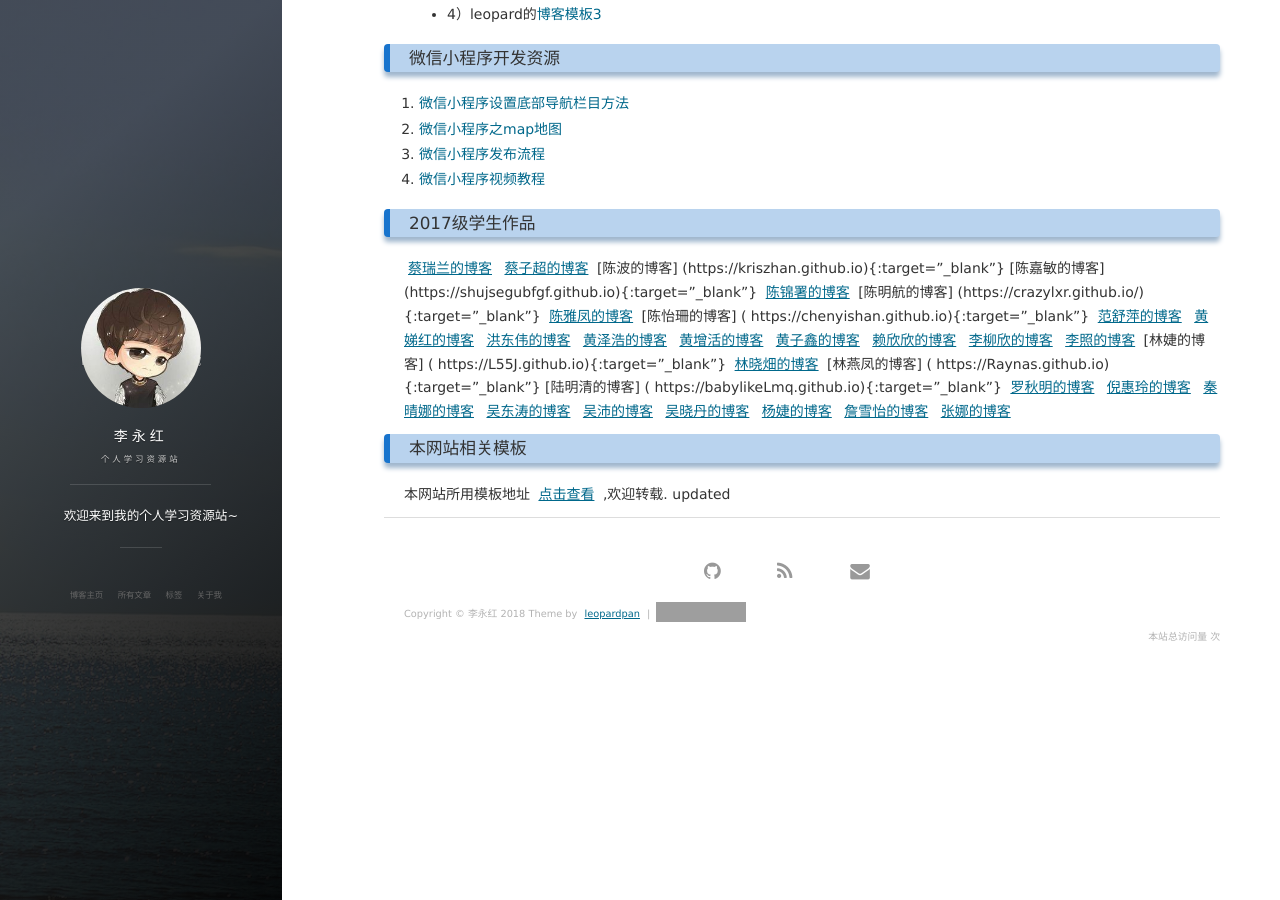
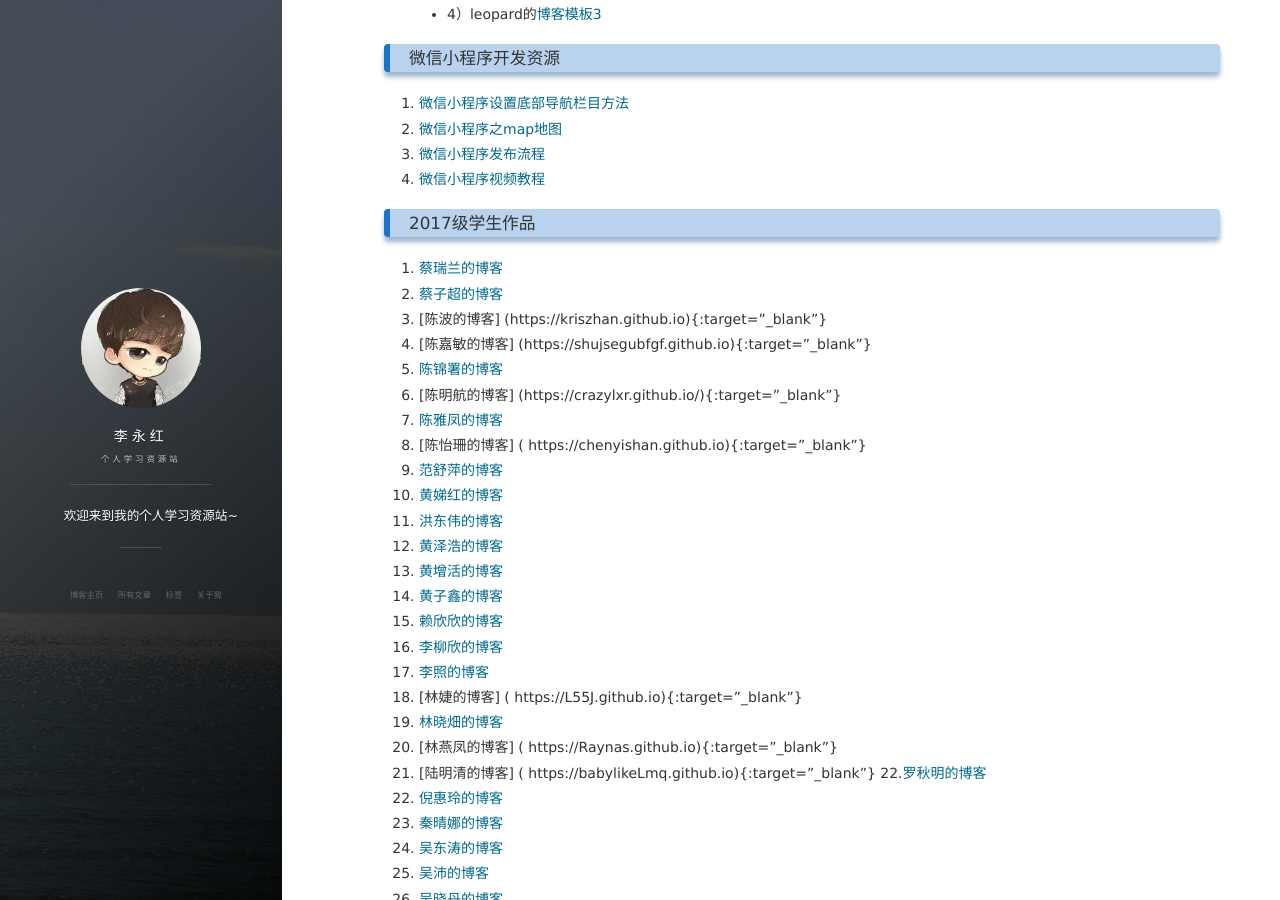
Before and after one commit to cuteftp/cuteftp.github.io, a Jekyll site: the page built from index.md, in a window 1280 px wide and 900 px high, scrolled down 404 px. Built offline with Jekyll 4.4.1, drawn with Linux system fonts in a browser that asks for light colours; nearby versions of some CDN libraries; our own code applies the rules of GitHub Pages for plain Markdown files; the list of posts is cut into pages by our own code; comment, search, counter and statistics services are not loaded; some of the changed lines change nothing that is shown; grey boxes are pictures that could not be loaded.

Commit message:
Update index.md

```diff
--- a/index.md
+++ b/index.md
@@ -22,36 +22,36 @@
 
 ### 2017级学生作品
 
-[蔡瑞兰的博客]( http://RaeLyn-Cai.github.io){:target="_blank"}
-[蔡子超的博客]( https://xing8228.github.io){:target="_blank"}
-[陈波的博客] (https://kriszhan.github.io){:target="_blank"}
-[陈嘉敏的博客] (https://shujsegubfgf.github.io){:target="_blank"}
-[陈锦署的博客]( https://chenjinshu123.github.io/){:target="_blank"}
-[陈明航的博客] (https://crazylxr.github.io/){:target="_blank"}
-[陈雅凤的博客]( http://neineimax.guthub.io){:target="_blank"}
-[陈怡珊的博客] ( https://chenyishan.github.io){:target="_blank"}
-[范舒萍的博客]( https://fanshuping.github.io/){:target="_blank"}
-[黄娣红的博客]( https://verygoo.github.io){:target="_blank"}
-[洪东伟的博客]( https://youarestrict.github.io){:target="_blank"}
-[黄泽浩的博客]( https://huang1212.github.io/){:target="_blank"}
-[黄增活的博客]( https://kokozh.github.io/){:target="_blank"}
-[黄子鑫的博客]( https://hzx0406.github.io/){:target="_blank"}
-[赖欣欣的博客]( https://lxxxzf.github.io/){:target="_blank"}
-[李柳欣的博客]( https://luckyabgelgirl.github.io/){:target="_blank"}
-[李照的博客]( https://www.lizhao.tech/){:target="_blank"}
-[林婕的博客] ( https://L55J.github.io){:target="_blank"}
-[林晓畑的博客]( https://lxtxx.github.io){:target="_blank"}
-[林燕凤的博客] ( https://Raynas.github.io){:target="_blank"}
-[陆明清的博客] ( https://babylikeLmq.github.io){:target="_blank"}
-[罗秋明的博客]( https://ywhlqm.github.io){:target="_blank"}
-[倪惠玲的博客]( https://nihuiling.github.io/){:target="_blank"}
-[秦晴娜的博客]( https://QINQQN.github.io){:target="_blank"}
-[吴东涛的博客]( https://wuyanzu12.github.io){:target="_blank"}
-[吴沛的博客]( https://eyerer.github.io){:target="_blank"}
-[吴晓丹的博客]( http://toothpaste5576.github.io/){:target="_blank"}
-[杨婕的博客]( https://gemkerr.github.io/){:target="_blank"}
-[詹雪怡的博客]( https://ChanYeol61.github.io){:target="_blank"}
-[张娜的博客]( https://nzzzzzzzz.github.io){:target="_blank"}
+1. [蔡瑞兰的博客]( https://RaeLyn-Cai.github.io){:target="_blank"}
+2. [蔡子超的博客]( https://xing8228.github.io){:target="_blank"}
+3. [陈波的博客] (https://kriszhan.github.io){:target="_blank"}
+4. [陈嘉敏的博客] (https://shujsegubfgf.github.io){:target="_blank"}
+5. [陈锦署的博客]( https://chenjinshu123.github.io/){:target="_blank"}
+6. [陈明航的博客] (https://crazylxr.github.io/){:target="_blank"}
+7. [陈雅凤的博客]( http://neineimax.guthub.io){:target="_blank"}
+8. [陈怡珊的博客] ( https://chenyishan.github.io){:target="_blank"}
+9. [范舒萍的博客]( https://fanshuping.github.io/){:target="_blank"}
+10. [黄娣红的博客]( https://verygoo.github.io){:target="_blank"}
+11. [洪东伟的博客]( https://youarestrict.github.io){:target="_blank"}
+12. [黄泽浩的博客]( https://huang1212.github.io/){:target="_blank"}
+13. [黄增活的博客]( https://kokozh.github.io/){:target="_blank"}
+14. [黄子鑫的博客]( https://hzx0406.github.io/){:target="_blank"}
+15. [赖欣欣的博客]( https://lxxxzf.github.io/){:target="_blank"}
+16. [李柳欣的博客]( https://luckyabgelgirl.github.io/){:target="_blank"}
+17. [李照的博客]( https://www.lizhao.tech/){:target="_blank"}
+18. [林婕的博客] ( https://L55J.github.io){:target="_blank"}
+19. [林晓畑的博客]( https://lxtxx.github.io){:target="_blank"}
+20. [林燕凤的博客] ( https://Raynas.github.io){:target="_blank"}
+21. [陆明清的博客] ( https://babylikeLmq.github.io){:target="_blank"}
+22.[罗秋明的博客]( https://ywhlqm.github.io){:target="_blank"}
+23. [倪惠玲的博客]( https://nihuiling.github.io/){:target="_blank"}
+24. [秦晴娜的博客]( https://QINQQN.github.io){:target="_blank"}
+25. [吴东涛的博客]( https://wuyanzu12.github.io){:target="_blank"}
+26. [吴沛的博客]( https://eyerer.github.io){:target="_blank"}
+27. [吴晓丹的博客]( http://toothpaste5576.github.io/){:target="_blank"}
+28. [杨婕的博客]( https://gemkerr.github.io/){:target="_blank"}
+29. [詹雪怡的博客]( https://ChanYeol61.github.io){:target="_blank"}
+30. [张娜的博客]( https://nzzzzzzzz.github.io){:target="_blank"}
 
 
 ### 本网站相关模板
```
